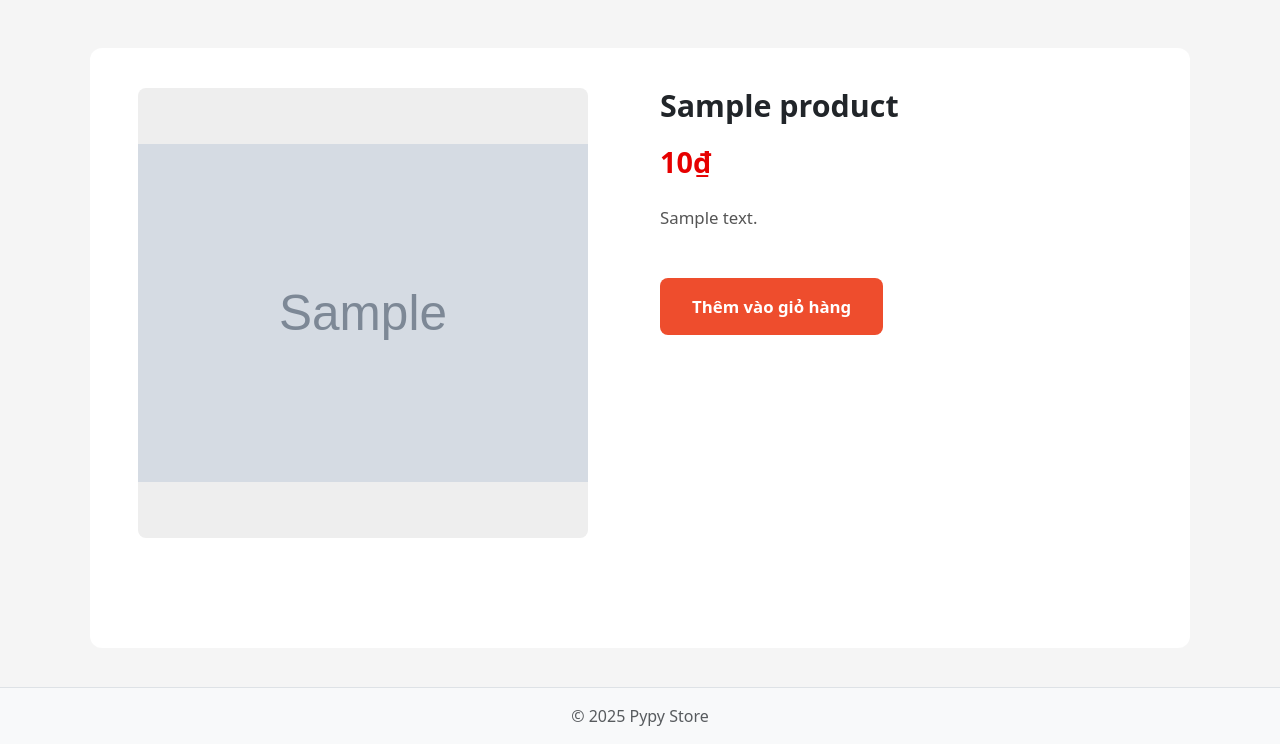
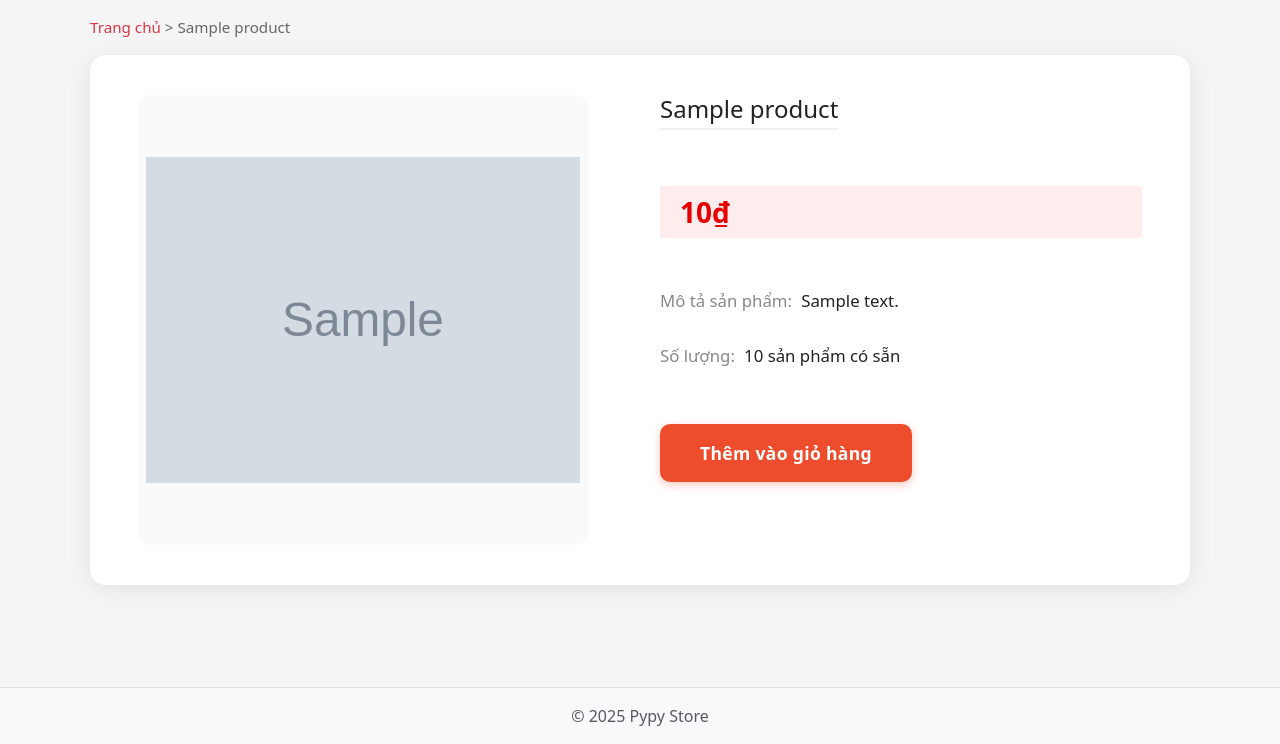
Before and after one commit to BTu-newbiecod/flask-ecommerce-project, a Flask app: a page that uses app/templates/product_detail.html in a window 1280 px wide. Shown: the part 56-800 px from the top of the page. Run offline with Flask 3, Linux system fonts and the light colour scheme; tables that the repository leaves empty hold one stand-in row (values such as "Sample post"); grey boxes marked "Sample" are stand-in pictures; some libraries are stand-ins or nearby versions.

Commit message:
product_detail.html

```diff
--- a/app/templates/product_detail.html
+++ b/app/templates/product_detail.html
@@ -9,10 +9,14 @@
         background-color: #f5f5f5 !important;
     }
 
+    .mt-4 {
+        margin-top: 0rem !important;
+    }
+
     .product-page {
         display: flex;
         justify-content: center;
-        margin-top: 20px;
+        margin-top: 0px !important;
         padding: 0rem 0;
         min-height: calc(100vh - 200px);
         background-color: #f5f5f5;
@@ -24,8 +28,8 @@
         gap: 2.5rem;
         padding: 2.5rem 3rem;
         background: #fff;
-        border-radius: 12px;
-        box-shadow: 0 0 10px rgba(255, 255, 255, 0.08);
+        border-radius: 16px;
+        box-shadow: 0 4px 25px rgba(0, 0, 0, 0.08); /* nổi hơn, tự nhiên */
         width: 100%;
         max-width: 1100px;
     }
@@ -35,9 +39,10 @@
         width: 450px;
         height: 450px;
         object-fit: contain;
-        border-radius: 8px;
-        background-color: #eeeeee;
-        flex-shrink: 0;
+        border-radius: 12px;
+        background-color: #fafafa;
+        padding: 0.5rem;
+        transition: transform 0.3s ease, box-shadow 0.3s ease;
     }
 
 
@@ -46,39 +51,100 @@
         padding-left: 2rem;
     }
 
+    .product-info > *:not(:last-child) {
+        margin-bottom: 1.5rem;
+    }
+
     .product-info h2 {
-        font-size: 1.9rem;
-        font-weight: 600;
-        margin-bottom: 1rem;
+        font-size: 1.5rem;
+        font-weight: 500;
+        color: #222;
+        margin-bottom: 2.5rem !important;
+        border-bottom: 2px solid #f1f1f1;
+        display: inline-block;
+        padding-bottom: 0.3rem;
     }
 
     .product-price {
         color: #e60000;
-        font-size: 1.8rem;
-        font-weight: 700;
-        margin-bottom: 1.2rem;
+        font-size: 1.75rem;
+        font-weight: 600;
+        margin: 1rem 0;
+        padding: 5px 0px 5px 20px;
+        background-color: #ffecec;
+        margin-bottom: 3rem !important;
     }
+
 
     .product-description {
         font-size: 1.05rem;
-        color: #555;
         line-height: 1.8;
+        margin-bottom: 1rem;
     }
+
+    .product-description .desc-label {
+        color: #888;
+        font-weight: 400;
+        margin-right: 0.3rem;
+    }
+
+    .product-description .desc-text {
+        color: #222;
+        font-weight: 500;
+    }
+
 
     .btn-buy {
         margin-top: 1.8rem;
         background-color: #ee4d2d;
         color: #fff;
         border: none;
-        padding: 1rem 2rem;
-        border-radius: 8px;
+        padding: 1rem 2.5rem;
+        border-radius: 10px;
         font-weight: 600;
-        font-size: 1.05rem;
-        transition: background-color 0.2s;
+        font-size: 1.1rem;
+        letter-spacing: 0.3px;
+        transition: all 0.25s ease;
+        box-shadow: 0 3px 8px rgba(238, 77, 45, 0.3);
     }
 
     .btn-buy:hover {
         background-color: #d8431c;
+        transform: translateY(-2px);
+        box-shadow: 0 6px 15px rgba(238, 77, 45, 0.4);
+    }
+
+    .product-page {
+        display: flex;
+        justify-content: center;
+        margin-top: 20px;
+        padding: 0rem 0;
+        min-height: calc(100vh - 200px);
+        background-color: #f5f5f5;
+    }
+
+    .product-wrapper {
+        width: 100%;
+        max-width: 1100px;
+        display: flex;
+        flex-direction: column;
+        align-items: center;
+    }
+
+    .breadcrumb {
+        align-self: flex-start;
+        font-size: 0.95rem;
+        margin: 0.75rem 0 0.5rem 0;
+        color: #666;
+    }
+
+    .breadcrumb a {
+        color: #ee4d2d;
+        text-decoration: none;
+    }
+
+    .breadcrumb a:hover {
+        text-decoration: underline;
     }
 
     @media (max-width: 992px) {
@@ -89,18 +155,28 @@
             padding: 1.5rem;
         }
         .product-detail img {
-            width: 100%;
+            width: 80%;
             height: auto;
         }
-        .product-info {
-            padding-left: 0;
+        .product-info h2 {
+            font-size: 1.6rem;
+        }
+        .product-price {
+            font-size: 1.5rem;
         }
     }
+
 </style>
 {% endblock %}
 
 {% block content %}
 <div class="product-page">
+    <div class="product-wrapper">
+        <div class="breadcrumb mb-3">
+            <a href="{{ url_for('main.index') }}" class="text-danger">Trang chủ </a> &nbsp;>&nbsp;
+            <span>{{ product.name }}</span>
+        </div>
+
         <div class="product-detail">
             <img src="{{ url_for('static', filename='images/products/' + product.img_file) }}" alt="{{ product.name }}">
 
@@ -108,10 +184,23 @@
                 <h2>{{ product.name }}</h2>
                 <div class="product-price">{{ "{:,.0f}".format(product.price) }}₫</div>
                 <p class="product-description">
-                {{ product.description or "Chưa có mô tả cho sản phẩm này." }}
+                    <span class="desc-label">Mô tả sản phẩm:</span>
+                    <span class="desc-text">{{ product.description or "Chưa có mô tả cho sản phẩm này." }}</span>
                 </p>
+                {%if product.stock > 0 %}
+                    <p class="product-description">
+                        <span class="desc-label">Số lượng:</span>
+                        <span class="desc-text">{{ product.stock}} sản phẩm có sẵn</span>
+                    </p>
+                {% else %}
+                    <p class="product-description">
+                        <span class="desc-label">Số lượng:</span>
+                        <span class="desc-text">Hết hàng</span>
+                    </p>
+                {% endif %}
                 <button class="btn-buy">Thêm vào giỏ hàng</button>
             </div>
         </div>
     </div>
+</div>
 {% endblock %}
```
Lines whose indentation alone changed are shown as unchanged.
